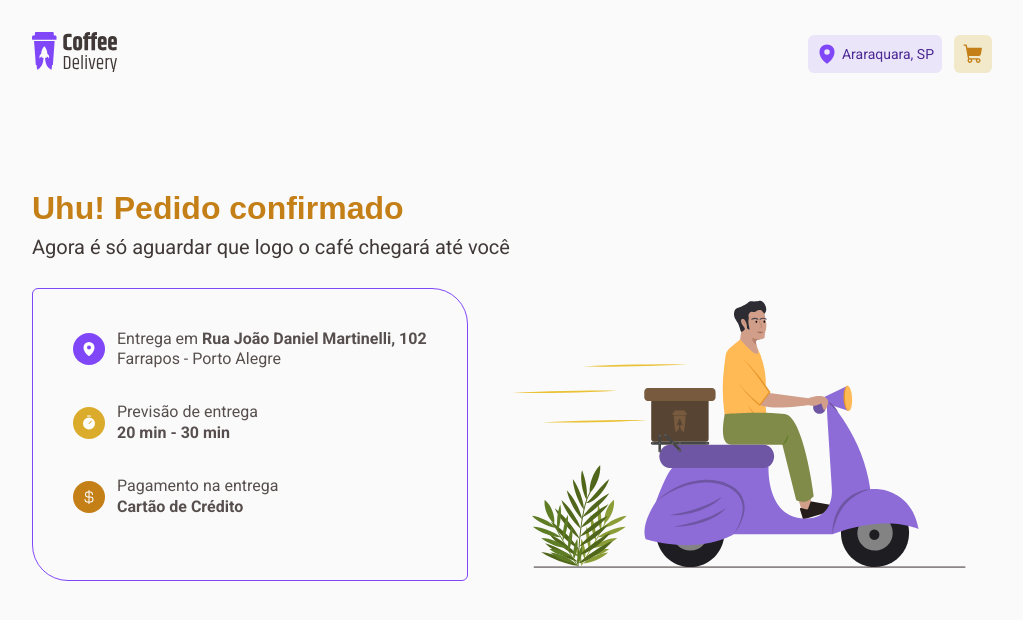
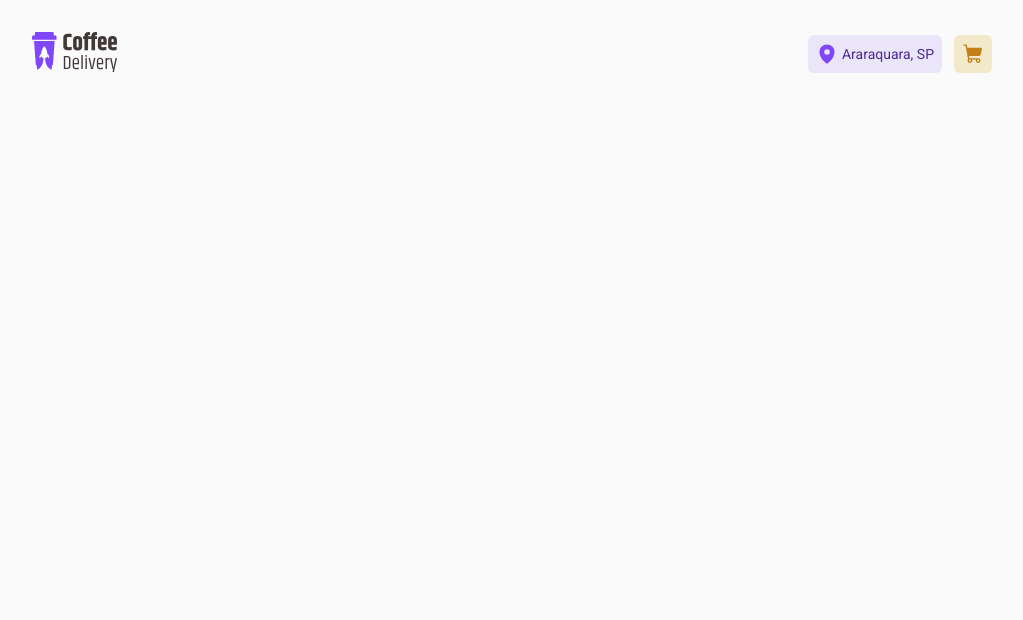
Before and after one commit to aledosreis/coffee-delivery, a React (Vite) app: page /checkout/1/success in a window 1280 px wide. Shown: the top 620 px of the page, without its empty margins (128-1151 px from the left). Built offline with nearby package versions, Linux system fonts and the light colour scheme.

Commit message:
show order data in success page

```diff
--- a/src/pages/Checkout/Success/Success.module.css
+++ b/src/pages/Checkout/Success/Success.module.css
@@ -21,9 +21,11 @@ p {
 .container > div {
   display: flex;
   justify-content: space-between;
+  gap: 6.375rem;
 }
 
 .details {
+  flex: 1;
   display: flex;
   flex-direction: column;
   gap: 2rem;
--- a/src/pages/Checkout/Success/index.tsx
+++ b/src/pages/Checkout/Success/index.tsx
@@ -1,9 +1,26 @@
 import { CurrencyDollar, MapPin, Timer } from "@phosphor-icons/react";
+
+import { useCart } from "../../../hooks/useCart";
+
 import imageSuccess from "../../../assets/success-illustration.svg";
 
 import styles from "./Success.module.css";
+import { useParams } from "react-router-dom";
 
 export function Success() {
+  const { orders } = useCart()
+  const { orderId } = useParams()
+  const orderInfo = orders.find(order => order.id === Number(orderId))
+  const paymentMethod = {
+    credit: 'Cartão de crédito',
+    debit: 'Cartão de débito',
+    money: 'Dinheiro',
+  }
+
+  if (!orderInfo) {
+    return null
+  }
+
   return (
     <div className={styles.container}>
       <h1>Uhu! Pedido confirmado</h1>
@@ -17,9 +34,9 @@ export function Success() {
             </span>
             <div className={styles.info}>
               <span>
-                Entrega em <strong>Rua João Daniel Martinelli, 102</strong>
+                Entrega em <strong>{orderInfo.street}, {orderInfo.number}</strong>
               </span>
-              <span>Farrapos - Porto Alegre</span>
+              <span>{orderInfo.neighborhood} - {orderInfo.city}, {orderInfo.state}</span>
             </div>
           </div>
 
@@ -43,7 +60,7 @@ export function Success() {
               <span>
                 Pagamento na entrega
               </span>
-              <strong>Cartão de Crédito</strong>
+              <strong>{paymentMethod[orderInfo.paymentMethod]}</strong>
             </div>
           </div>
         </div>
```
